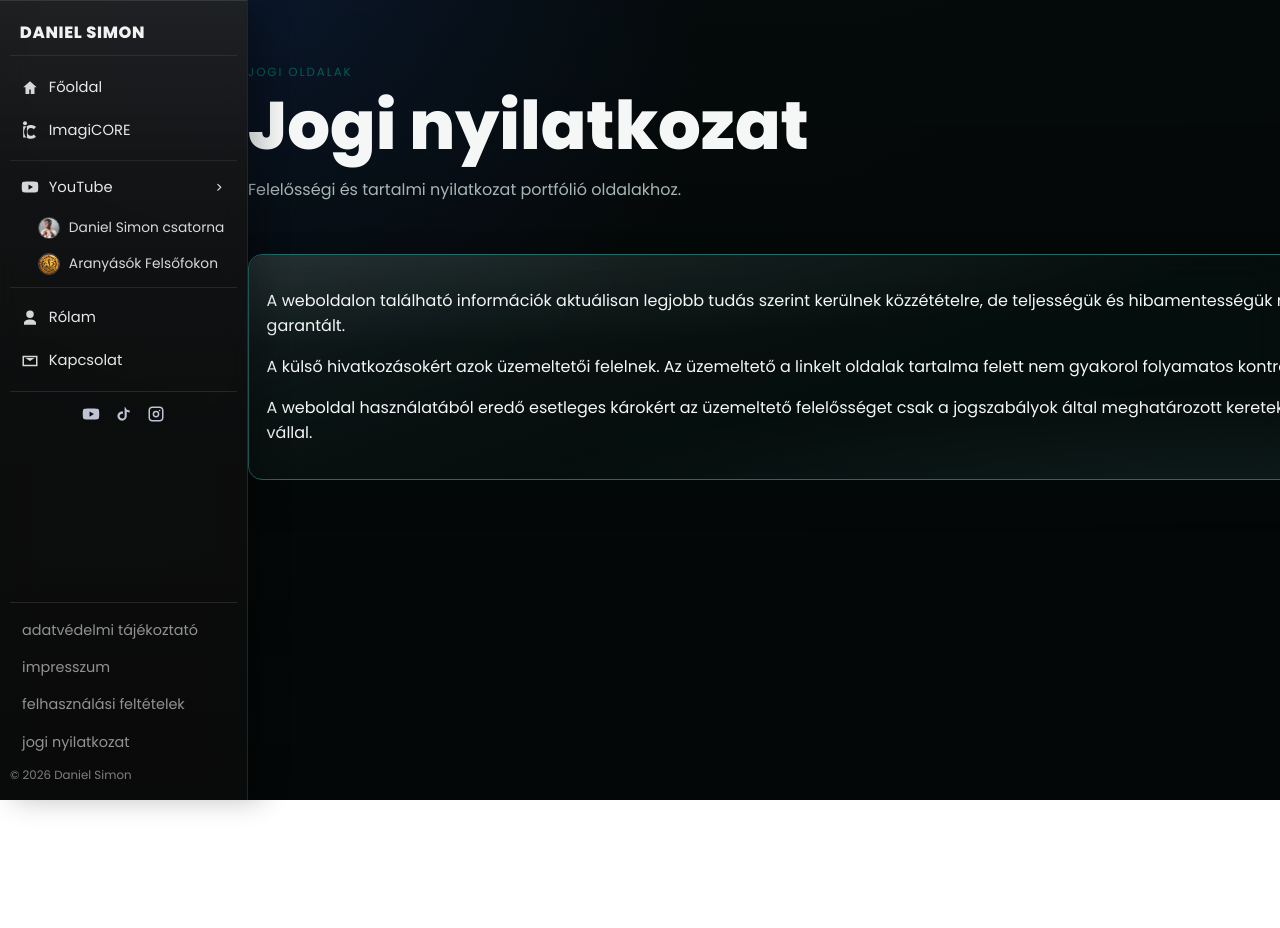
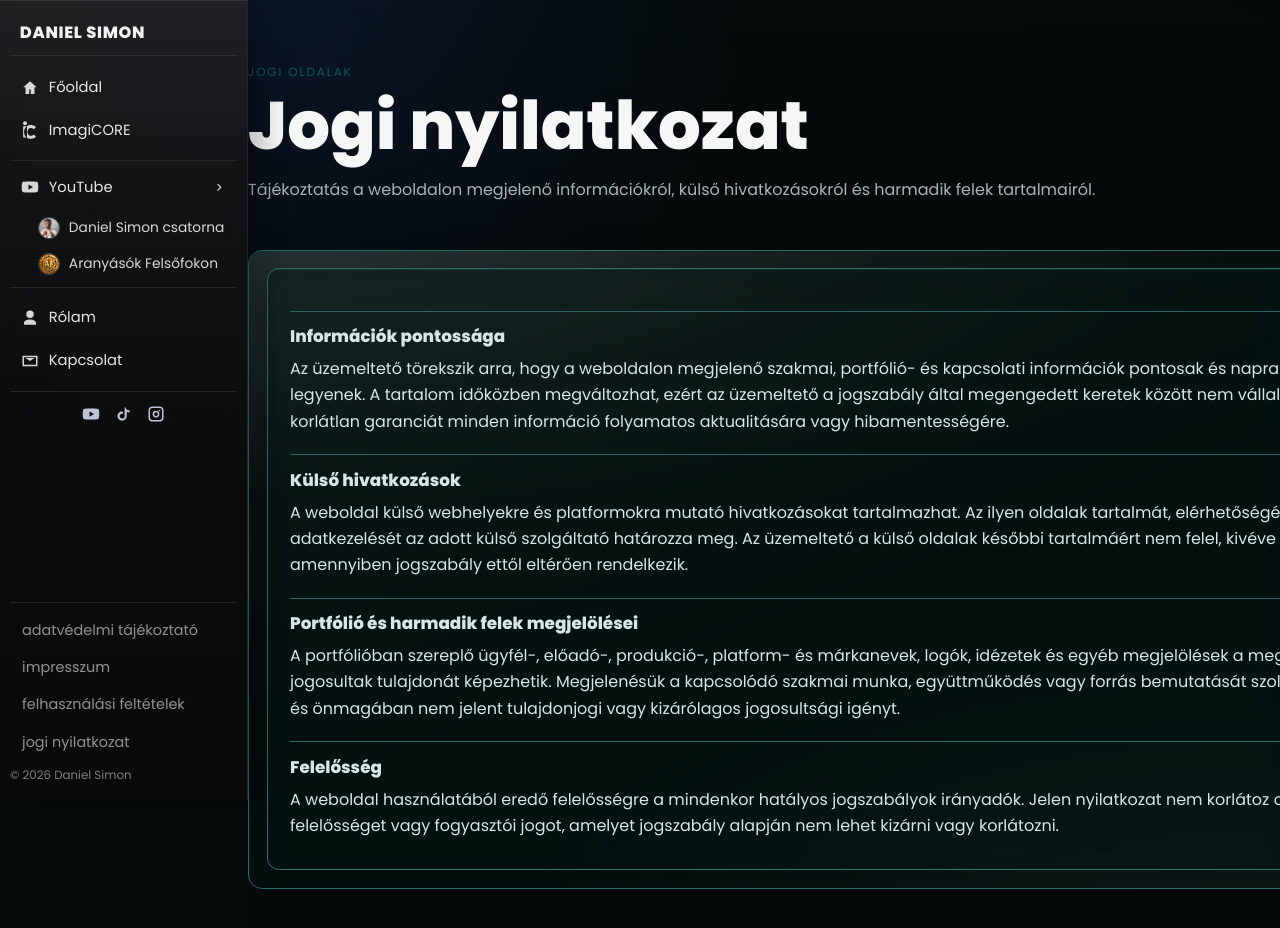
Before and after one commit to simonhusi/danielsimonweb, a website: page jogi-nyilatkozat/index.html in a window 1280 px wide. Before the commit the page ends 800 px from the top, so only its background shows below. Drawn offline with Linux system fonts and the light colour scheme.

Commit message:
Make legal disclaimer specific and proportionate

```diff
--- a/jogi-nyilatkozat/index.html
+++ b/jogi-nyilatkozat/index.html
@@ -32,11 +32,23 @@
     <section class="page-hero">
       <p class="eyebrow">Jogi oldalak</p>
       <h1>Jogi nyilatkozat</h1>
-      <p class="section-lead">Felelősségi és tartalmi nyilatkozat portfólió oldalakhoz.</p>
+      <p class="section-lead">Tájékoztatás a weboldalon megjelenő információkról, külső hivatkozásokról és harmadik felek tartalmairól.</p>
     </section>
 
-    <section class="section">
-      <p>A weboldalon található információk aktuálisan legjobb tudás szerint kerülnek közzétételre, de teljességük és hibamentességük nem garantált.</p><p>A külső hivatkozásokért azok üzemeltetői felelnek. Az üzemeltető a linkelt oldalak tartalma felett nem gyakorol folyamatos kontrollt.</p><p>A weboldal használatából eredő esetleges károkért az üzemeltető felelősséget csak a jogszabályok által meghatározott keretek között vállal.</p>
+    <section class="section legal-doc-wrap">
+      <article class="card legal-doc-card">
+        <h2>Információk pontossága</h2>
+        <p>Az üzemeltető törekszik arra, hogy a weboldalon megjelenő szakmai, portfólió- és kapcsolati információk pontosak és naprakészek legyenek. A tartalom időközben megváltozhat, ezért az üzemeltető a jogszabály által megengedett keretek között nem vállal korlátlan garanciát minden információ folyamatos aktualitására vagy hibamentességére.</p>
+
+        <h2>Külső hivatkozások</h2>
+        <p>A weboldal külső webhelyekre és platformokra mutató hivatkozásokat tartalmazhat. Az ilyen oldalak tartalmát, elérhetőségét és adatkezelését az adott külső szolgáltató határozza meg. Az üzemeltető a külső oldalak későbbi tartalmáért nem felel, kivéve amennyiben jogszabály ettől eltérően rendelkezik.</p>
+
+        <h2>Portfólió és harmadik felek megjelölései</h2>
+        <p>A portfólióban szereplő ügyfél-, előadó-, produkció-, platform- és márkanevek, logók, idézetek és egyéb megjelölések a megfelelő jogosultak tulajdonát képezhetik. Megjelenésük a kapcsolódó szakmai munka, együttműködés vagy forrás bemutatását szolgálja, és önmagában nem jelent tulajdonjogi vagy kizárólagos jogosultsági igényt.</p>
+
+        <h2>Felelősség</h2>
+        <p>A weboldal használatából eredő felelősségre a mindenkor hatályos jogszabályok irányadók. Jelen nyilatkozat nem korlátoz olyan felelősséget vagy fogyasztói jogot, amelyet jogszabály alapján nem lehet kizárni vagy korlátozni.</p>
+      </article>
     </section>
   </main>
 
```
